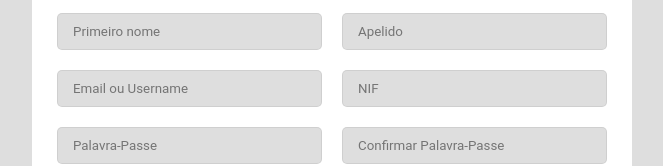
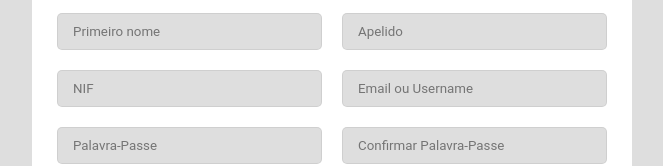
Before and after one commit to mariovarela99/stor-ipil-website, a React (Create React App) app: page /cadastro in a window 1280 px wide. Shown: the part 311-477 px from the top of the page, without its empty margins (308-971 px from the left). Built offline with nearby package versions, Linux system fonts and the light colour scheme.

Commit message:
Adicionando Funcionalidades em cadastramento

```diff
--- a/src/pages/Cadastro/index.js
+++ b/src/pages/Cadastro/index.js
@@ -1,7 +1,52 @@
-import React from "react"
+import React, {useState} from "react"
 import "./style.css"
 
 function Cadastro(){
+
+    const [newUser, setNewUser] = useState({
+        name:"",
+        surname:"",
+        contact:"",
+        nif:"",
+        password:"",
+        cpassword:"",
+    })
+    const [allUsers, setAllUsers] = useState([]);
+
+    function mostre(e){
+        e.preventDefault();
+
+        if(newUser.name.length < 3 || newUser.surname.length < 3)
+        {
+            window.alert("O nome e o apelido deve conter mais de 3 caracteres!")
+        }else if(newUser.nif.length < 6 || newUser.nif.length > 6)
+        {
+            window.alert("O NIF deve conter 6 caracteres!")
+        }
+        else if(newUser.cpassword !== newUser.password){
+            window.alert("As palavra-passes devem ser iguais!")
+        }
+        else if(newUser.password.length < 6 || newUser.cpassword.length < 6)
+        {
+            window.alert("A sua palavra passe deve conter no mínimo 6 caracteres!")
+        }else{
+            allUsers.push({
+                name:newUser.name,
+                surname:newUser.surname,
+                contact:newUser.contact,
+                nif:newUser.nif,
+                password:newUser.password,
+                cpassword:newUser.cpassword,
+            });
+            setAllUsers(allUsers);
+            localStorage.setItem("stor_ipil_users", allUsers);
+            console.log(allUsers);
+            window.alert("A sua conta foi criada com sucesso, obrigado.")
+
+        }
+
+    }
+
     return(
         <div className="cadastro">
             <div className="cadastro-container">
@@ -9,19 +54,19 @@ function Cadastro(){
 
                 <form action="">
                     <div>
-                        <input type="text" placeHolder="Primeiro nome" />
-                        <input type="text" placeHolder="Apelido" />
+                        <input type="text" placeholder="Primeiro nome" onChange={(e)=>newUser.name = e.target.value} />
+                        <input type="text" placeholder="Apelido" onChange={(e)=>newUser.surname = e.target.value} />
                     </div>
                     <div>
-                        <input type="text" placeHolder="Email ou Username" />
-                        <input type="text" placeHolder="NIF" />
+                        <input type="text" placeholder="NIF" onChange={(e)=>newUser.nif = e.target.value} />
+                        <input type="text" placeholder="Email ou Username" onChange={(e)=>newUser.contact = e.target.value} />
                     </div>
                     <div>
-                        <input type="password" placeHolder="Palavra-Passe" />
-                        <input type="password" placeHolder="Confirmar Palavra-Passe" />
+                        <input type="password" placeholder="Palavra-Passe" onChange={(e)=>newUser.password = e.target.value} />
+                        <input type="password" placeholder="Confirmar Palavra-Passe" onChange={(e)=>newUser.cpassword = e.target.value} />
                     </div>
                     <div className="btn-create-account">
-                        <button>Criar Conta</button>
+                        <button onClick={e=>mostre(e)}>Criar Conta</button>
                     </div>
                 </form>
             </div>
```
